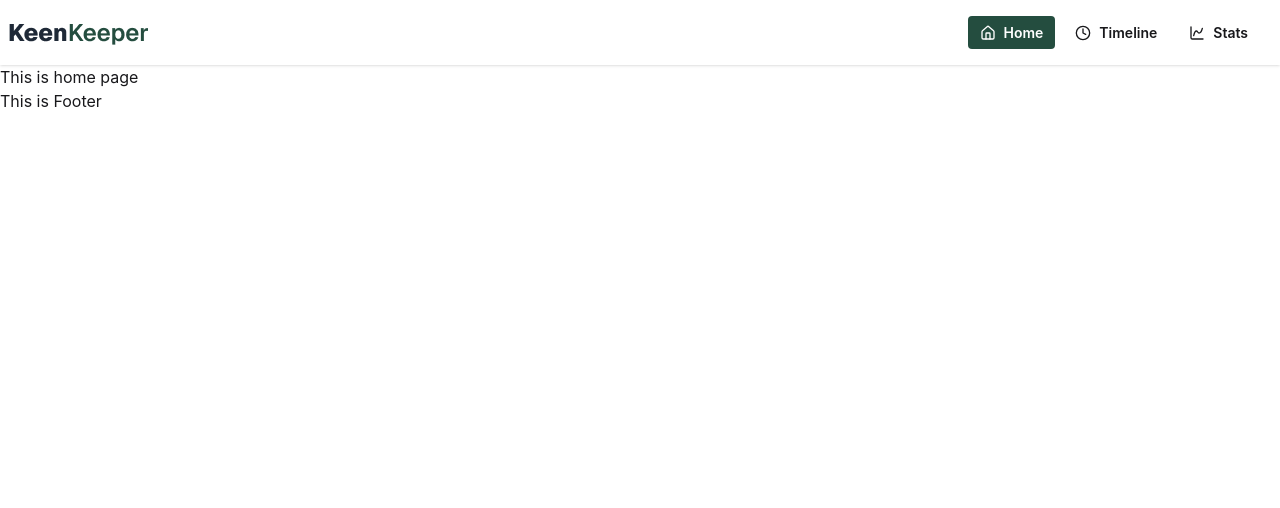
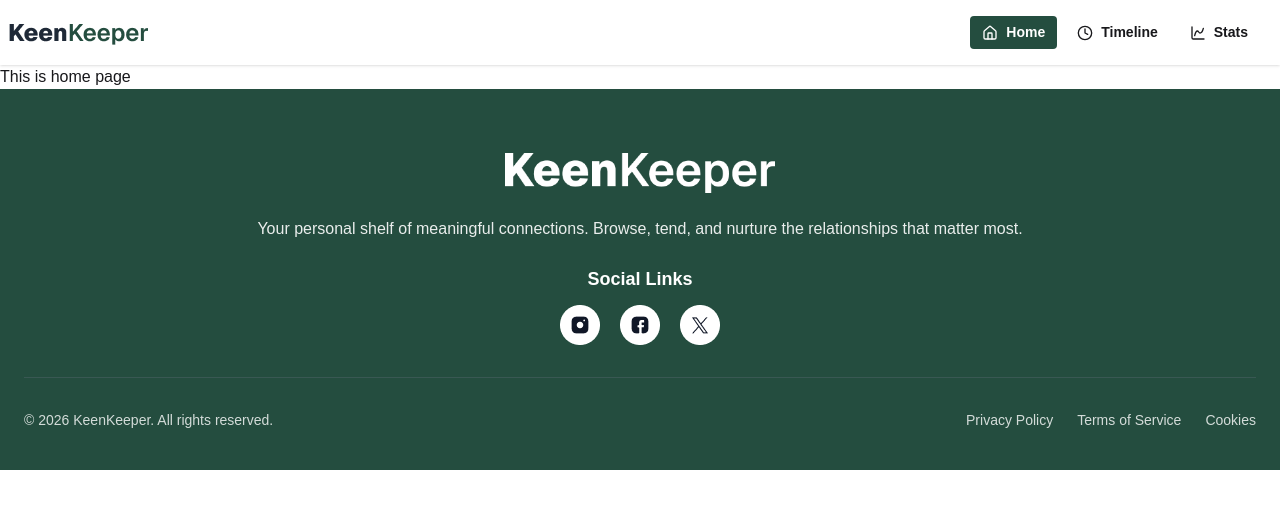
Before and after one commit to kabir31416/ph-assignment-seven, a React (Vite) app: page / in a window 1280 px wide. Shown: the top 508 px of the page. Built offline with nearby package versions, Linux system fonts and the light colour scheme.

Commit message:
Footer section added

```diff
--- a/src/components/Footer.jsx
+++ b/src/components/Footer.jsx
@@ -1,10 +1,45 @@
 import React from 'react';
+import logo from '../assets/logo-xl.png'
+import insta from '../assets/instagram.png'
+import fb from '../assets/facebook.png'
+import x from '../assets/twitter.png'
+
 
 const Footer = () => {
     return (
-        <div>
-            <h1>This is Footer</h1>
-        </div>
+            <footer className='bg-[#244D3F] text-white px-6'>
+                <div className='max-w-7xl pt-16 pb-10 mx-auto'>
+                    <div className='flex flex-col justify-center items-center text-center gap-6'>
+                        <img src={logo} alt="KeenKeeper Logo" className="h-10 w-auto" />
+                        <p className='text-sm md:text-base opacity-90'>
+                            Your personal shelf of meaningful connections. Browse, tend, and nurture the relationships that matter most.
+                        </p>
+
+                        <div className='flex flex-col items-center gap-3'>
+                            <p className='font-bold text-lg'>Social Links</p>
+                            <div className='flex gap-5'>
+                                <a href="#" className="hover:opacity-80 transition-opacity"><img src={insta} alt="Instagram" /></a>
+                                <a href="#" className="hover:opacity-80 transition-opacity"><img src={fb} alt="Facebook" /></a>
+                                <a href="#" className="hover:opacity-80 transition-opacity"><img src={x} alt="X" /></a>
+                            </div>
+                        </div>
+                    </div>
+
+                    <div className='bg-gray-500/30 h-px my-8'></div>
+
+                    <div className='flex flex-col md:flex-row justify-between items-center gap-6 text-sm opacity-80'>
+                        <div>
+                            <p>© 2026 KeenKeeper. All rights reserved.</p>
+                        </div>
+
+                        <div className='flex flex-wrap justify-center gap-4 md:gap-6'>
+                            <a href="#" className="hover:underline">Privacy Policy</a>
+                            <a href="#" className="hover:underline">Terms of Service</a>
+                            <a href="#" className="hover:underline">Cookies</a>
+                        </div>
+                    </div>
+                </div>
+            </footer>
     );
 };
 
--- a/src/index.css
+++ b/src/index.css
@@ -1,2 +1,7 @@
 @import "tailwindcss";
 @plugin "daisyui";
+@import url('https://fonts.googleapis.com/css2?family=Geist:wght@100..900&display=swap');
+
+:root {
+  font-family: "Geist", sans-serif;
+}
```
